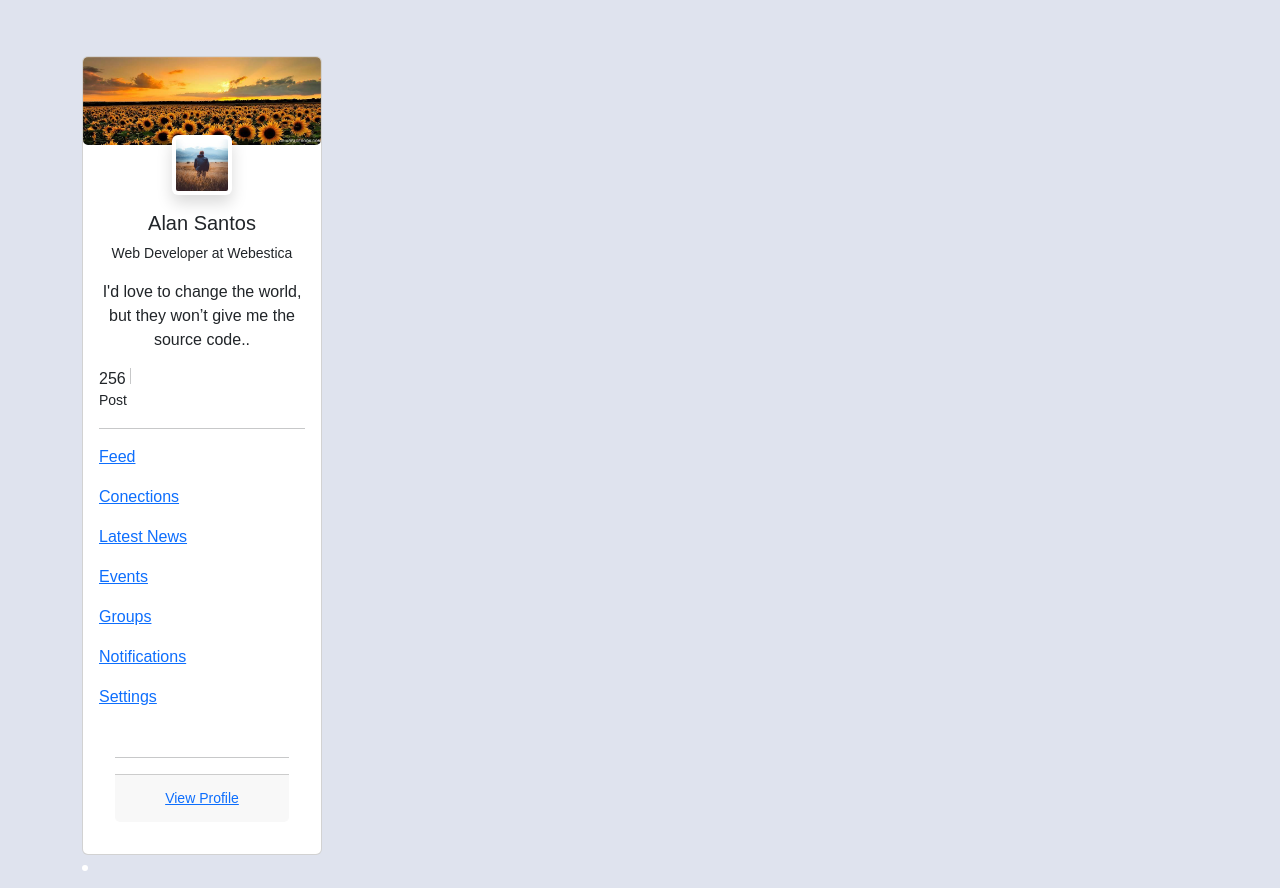
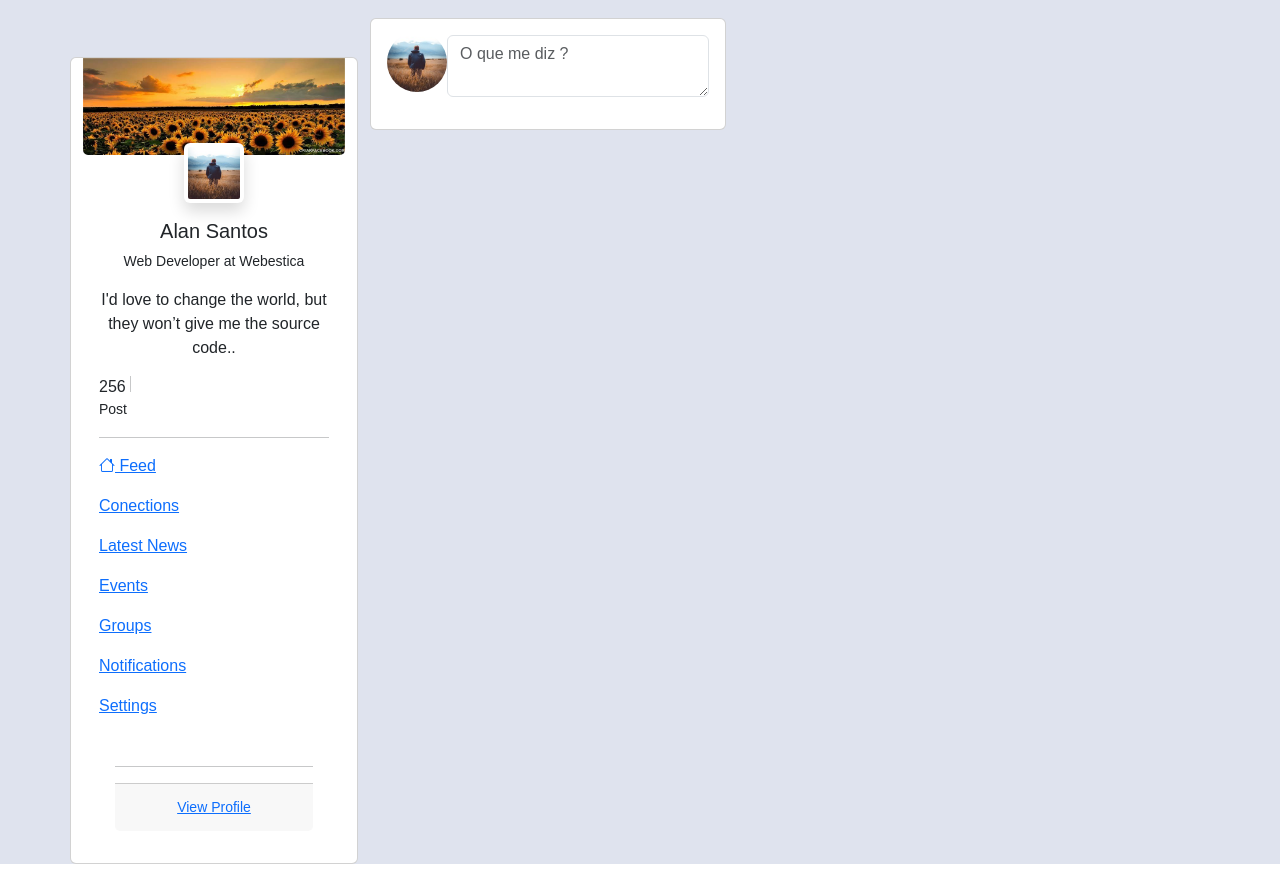
Before and after one commit to DevVans/Bootstrap, a plain HTML site: page index.html in a window 1280 px wide. Drawn offline with nearby package versions, Linux system fonts and the light colour scheme.

Commit message:
atualizacaom

```diff
--- a/index.html
+++ b/index.html
@@ -4,15 +4,16 @@
     <meta charset="UTF-8">
     <meta name="viewport" content="width=device-width, initial-scale=1.0">
     <title>Bootstrap</title>
+    <link rel="stylesheet" href="https://cdn.jsdelivr.net/npm/bootstrap-icons@1.11.1/font/bootstrap-icons.css">
 <!-- Latest compiled and minified CSS -->
 <link href="https://cdn.jsdelivr.net/npm/bootstrap@5.3.2/dist/css/bootstrap.min.css" rel="stylesheet">
 <link rel="stylesheet" href="style.css"/>
 
 </head>
-<body id="fundo">
-<div class="container">
-    <div class="row-4 ">
-      <div class="card overflow-hidden" style="width: 15rem;">
+<div id="fundo">
+  <div class="container">
+    <div class="row justify-content-start">
+      <div class="card overflow-hidden" style="width: 18rem;">
         <img class="card-img-bottom" style="background-position: center; background-size: cover; background-repeat: no-repeat;" src="imagem8.jpg" alt="Imagem de capa do card">
             <div class="card-body pt-0">
                 <a href=" #" >
@@ -30,7 +31,8 @@
         </div>
 
             <hr> <a href="#!">
-              <p>Feed</p>
+
+              <p i class="bi bi-house"> Feed</p>
               <p>Conections</p>
               <p>Latest News</p>
               <p>Events</p>
@@ -47,7 +49,19 @@
           </div>
             </div>
         </div>
+        <div class="col-md-8 col-lg-4">
+          <div class="card card-body">
+            <div class="d-flex mb-3">
+              <a href="#"> <img class="avatar avatar-img rounded-circle" src="imagem3 (1).jpg"></a>
+              <form class="w-100">
+                <textarea class=" form-control pe-4 border 0" rows="2" data-autoresize placeholder="O que me diz ? "></textarea>
+              </form>
+            </div>
+          </div>
+        </div>
     </div>
+  </div>
+</div>
 
 
 
```
Also changed, not shown: favicon/home.svg (added).
